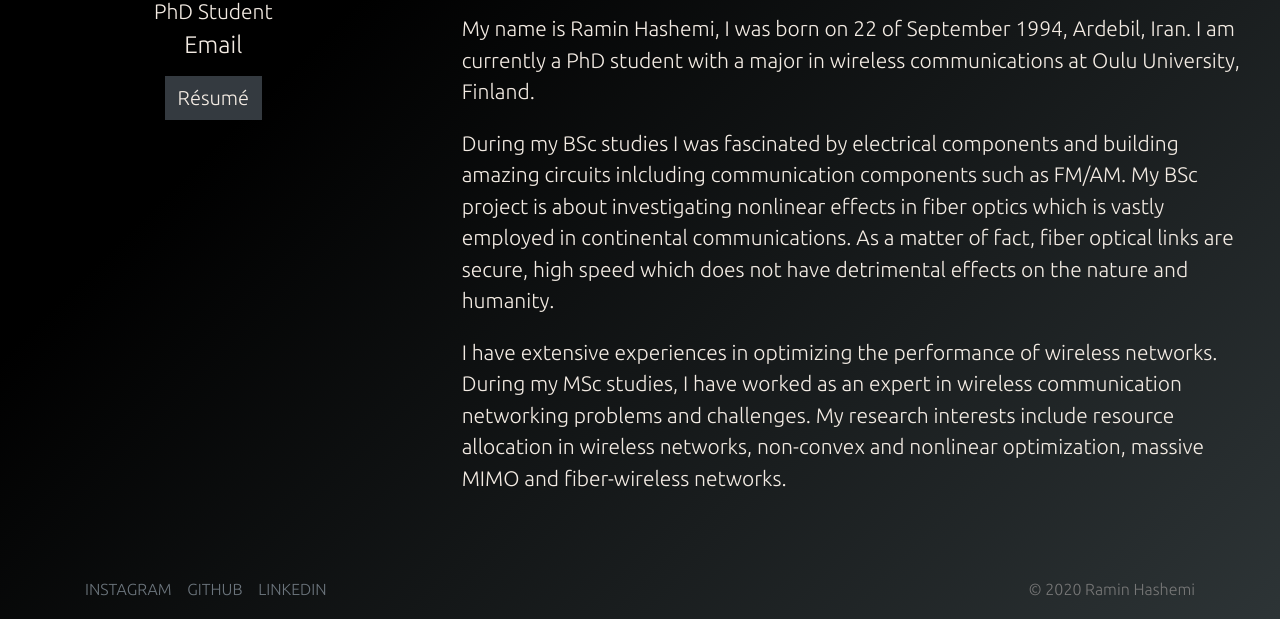
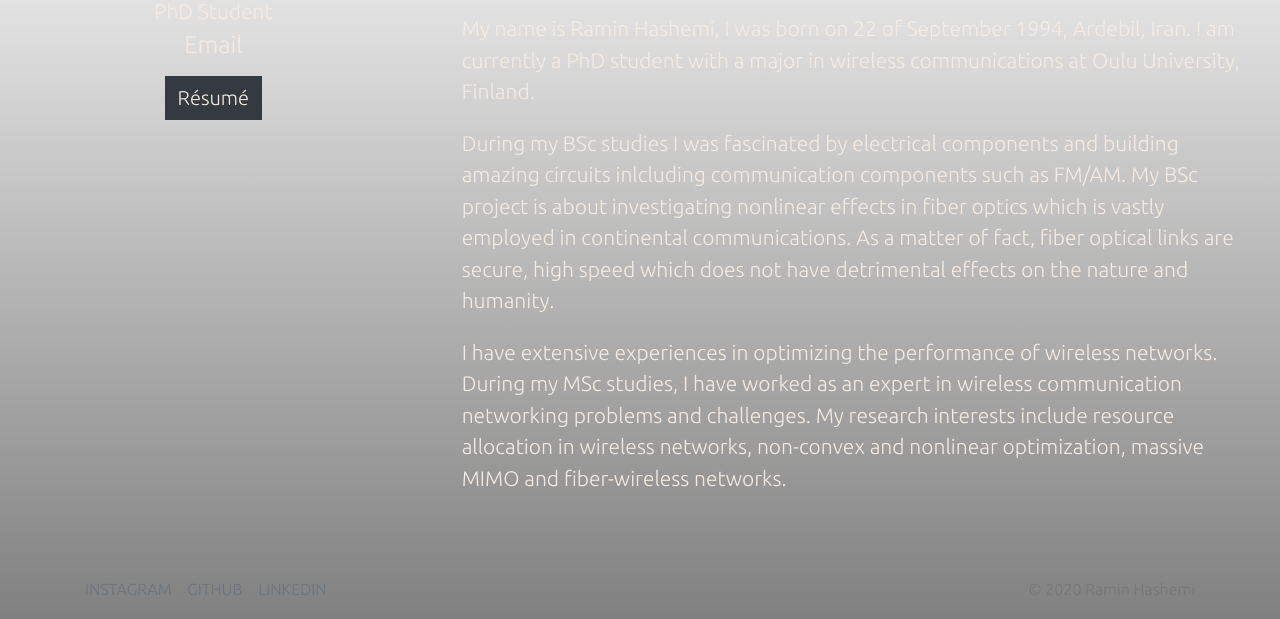
Before and after one commit to raminhashemi/raminhashemi.github.io, a plain HTML site: page index.html in a window 1280 px wide. Shown: the part 181-800 px from the top of the page. Drawn offline with nearby package versions, Linux system fonts and the light colour scheme.

Commit message:
Update Style

```diff
--- a/static/css/style.css
+++ b/static/css/style.css
@@ -14,11 +14,11 @@ body
 {
   margin-bottom: 60px;
   background-color: #2d3436;
-  background-image: linear-gradient(315deg, #2d3436 0%, #000000 74%);
+  /* background-image: linear-gradient(315deg, #2d3436 0%, #000000 74%); */
+  background-image: linear-gradient(white,grey);
   color: #f3ebe3;
   font-family: 'Ubuntu', sans-serif;
 }
-
 .my-img
 {
 width: 208px;
```
